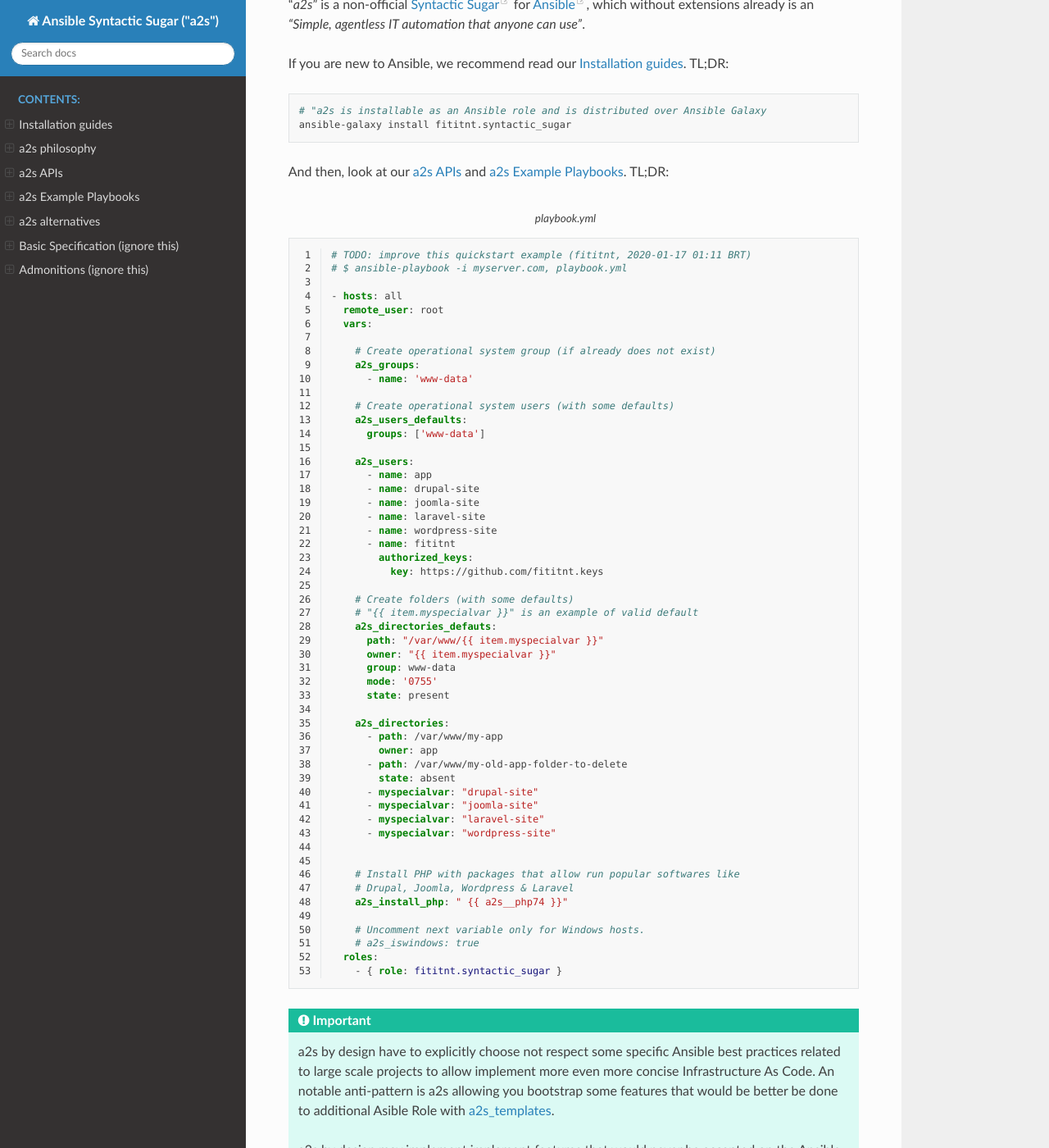
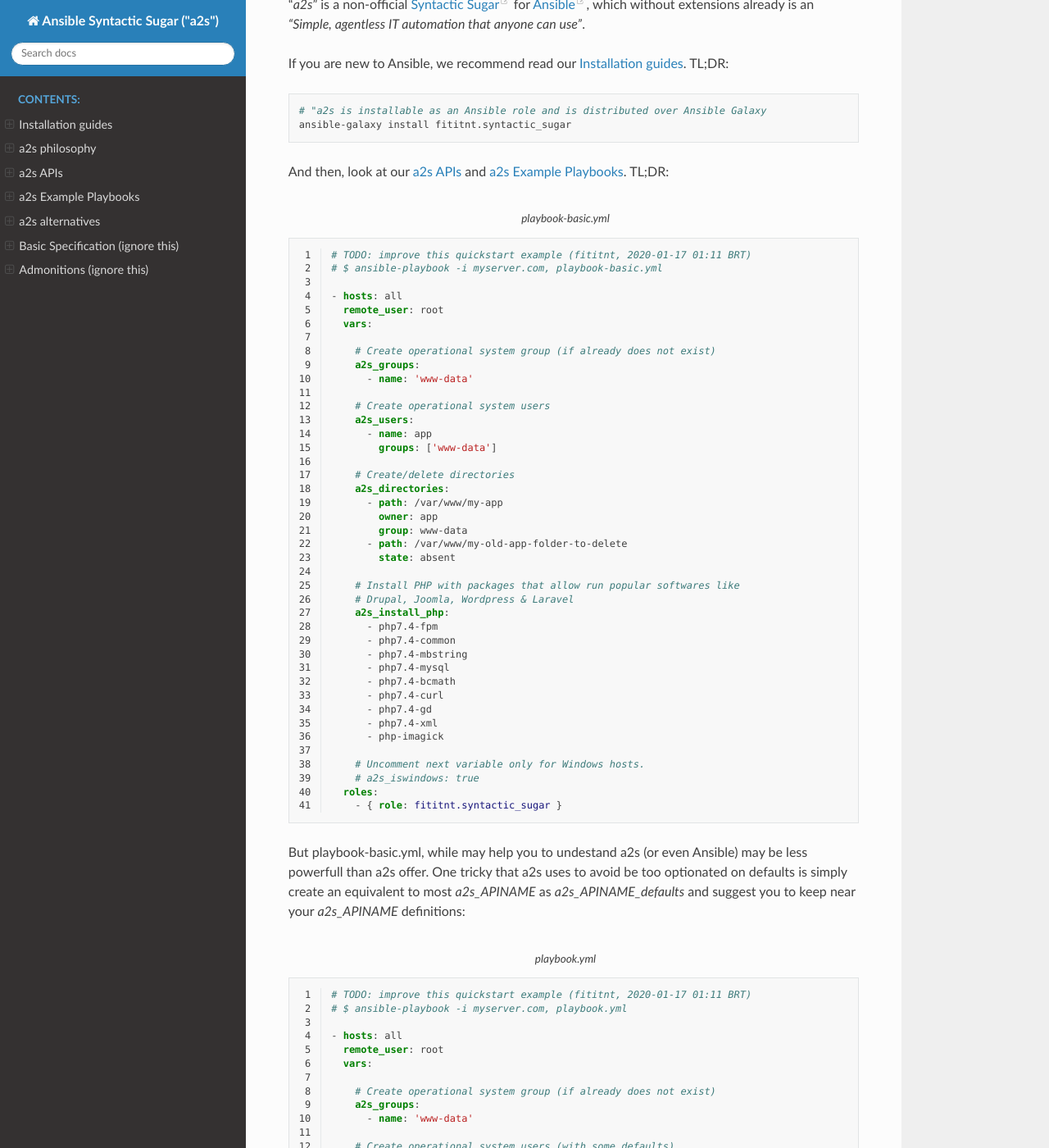
Before and after one commit to fititnt/ansible-syntactic-sugar, a Sphinx documentation site: the page built from docs/index.rst, in a window 1280 px wide and 1400 px high, scrolled down 214 px. Shown: the whole window at 82% size. Built offline with Sphinx 7.4.7 and the Read the Docs theme 2.0.0, drawn with Linux system fonts in a browser that asks for light colours.

Commit message:
a2s_rclone: draft of configs

```diff
--- a/docs/index.rst
+++ b/docs/index.rst
@@ -30,6 +30,59 @@ If you are new to Ansible, we recommend read our :doc:`installation`. TL;DR:
 And then, look at our :doc:`api` and :doc:`playbooks`. TL;DR:
 
 .. code-block:: yaml
+  :caption: playbook-basic.yml
+  :name: playbook
+  :linenos:
+
+  # TODO: improve this quickstart example (fititnt, 2020-01-17 01:11 BRT)
+  # $ ansible-playbook -i myserver.com, playbook-basic.yml
+
+  - hosts: all
+    remote_user: root
+    vars:
+
+      # Create operational system group (if already does not exist)
+      a2s_groups:
+        - name: 'www-data'
+
+      # Create operational system users
+      a2s_users:
+        - name: app
+          groups: ['www-data']
+
+      # Create/delete directories
+      a2s_directories:
+        - path: /var/www/my-app
+          owner: app
+          group: www-data
+        - path: /var/www/my-old-app-folder-to-delete
+          state: absent
+
+      # Install PHP with packages that allow run popular softwares like
+      # Drupal, Joomla, Wordpress & Laravel
+      a2s_install_php:
+        - php7.4-fpm
+        - php7.4-common
+        - php7.4-mbstring
+        - php7.4-mysql
+        - php7.4-bcmath
+        - php7.4-curl
+        - php7.4-gd
+        - php7.4-xml
+        - php-imagick
+
+      # Uncomment next variable only for Windows hosts.
+      # a2s_iswindows: true
+    roles:
+      - { role: fititnt.syntactic_sugar }
+
+But playbook-basic.yml, while may help you to undestand a2s (or even Ansible)
+may be less powerfull than a2s offer. One tricky that a2s uses to avoid be too
+optionated on defaults is simply create an equivalent to most `a2s_APINAME` as
+`a2s_APINAME_defaults` and suggest you to keep near your  `a2s_APINAME`
+definitions:
+
+.. code-block:: yaml
   :caption: playbook.yml
   :name: playbook
   :linenos:
@@ -57,7 +110,7 @@ And then, look at our :doc:`api` and :doc:`playbooks`. TL;DR:
         - name: wordpress-site
         - name: fititnt
           authorized_keys:
-            key: https://github.com/fititnt.keys
+            - key: https://github.com/fititnt.keys
 
       # Create folders (with some defaults)
       # "{{ item.myspecialvar }}" is an example of valid default
@@ -81,7 +134,7 @@ And then, look at our :doc:`api` and :doc:`playbooks`. TL;DR:
 
       # Install PHP with packages that allow run popular softwares like
       # Drupal, Joomla, Wordpress & Laravel
-      a2s_install_php: " {{ a2s__php74 }}"
+      a2s_install_php: "{{ a2s__php74 }}"
 
       # Uncomment next variable only for Windows hosts.
       # a2s_iswindows: true
```
Also changed, not shown: 8 other files.
